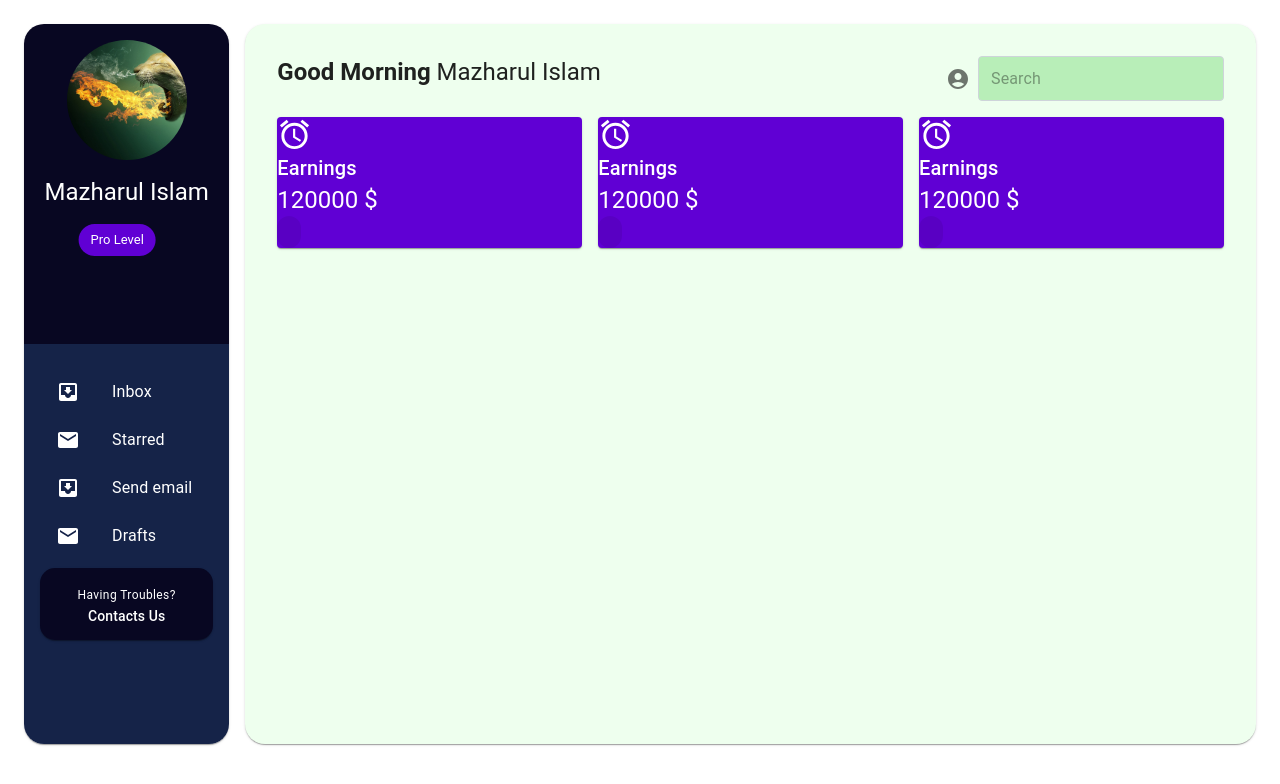
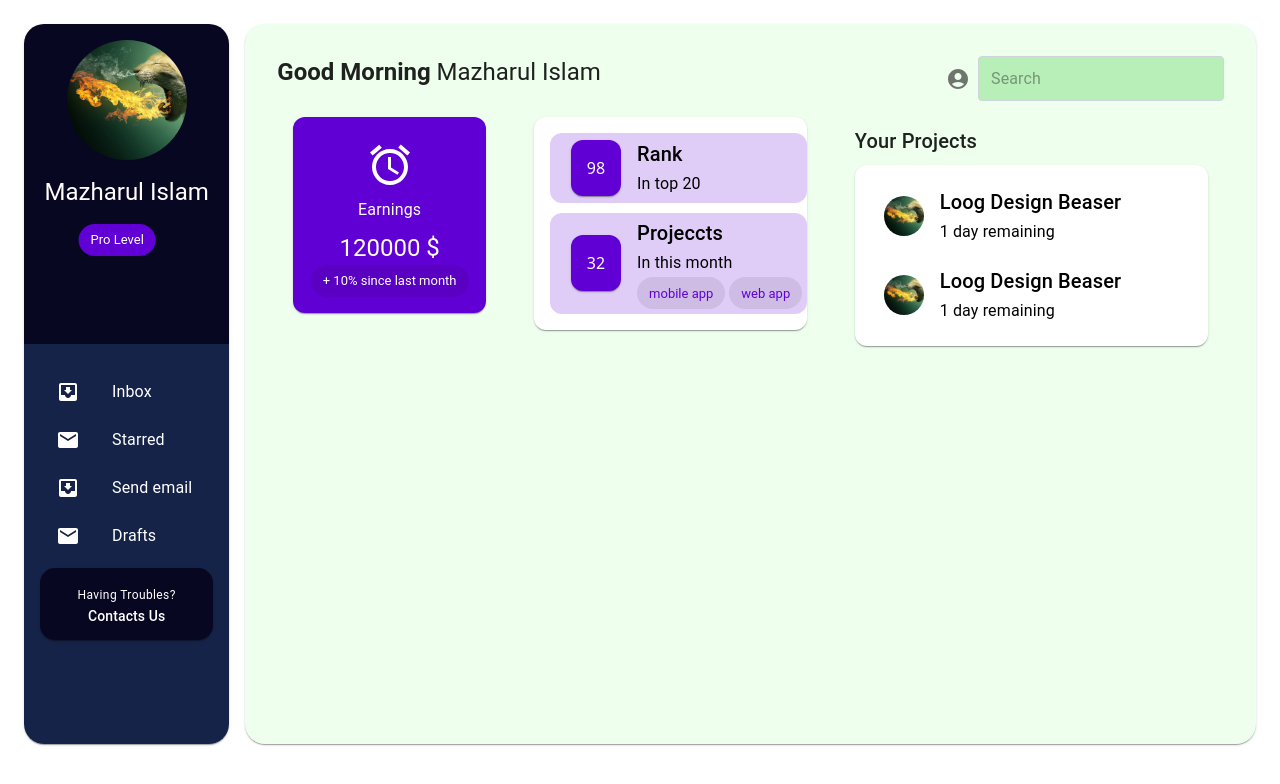
Before and after one commit to nahidnstu12/fullstack-army-frontend, a React (Vite) app: page /mui-designs in a window 1280 px wide. Shown: the top 784 px of the page. Built offline with nearby package versions, Linux system fonts and the light colour scheme.

Commit message:
box added

```diff
--- a/src/pages/mui/index.jsx
+++ b/src/pages/mui/index.jsx
@@ -68,10 +68,36 @@ const StyledBox = styled(Box)((props) => ({
 }));
 const StyledPaper = styled(Paper)((props) => ({
   "&.paper": {
-    // width: "3rem",
-    // height: "3rem",
     color: props.color ?? "white",
     background: props.background ?? "white",
+    padding: "1rem",
+    margin: "0 1rem",
+    display: "grid",
+    gap: props.gap ?? "1px",
+    placeItems: props.center ? "center" : "",
+    borderRadius: "12px",
+    flexGrow: 1,
+  },
+}));
+const StyledSMPaper = styled(Paper)((props) => ({
+  "&.paper_sm": {
+    color: props.color ?? "white",
+    background: props.background ?? "white",
+    padding: "1rem",
+    margin: "0 1rem",
+    borderRadius: "12px",
+    alignSelf: "center",
+  },
+}));
+
+const StyledPaperBox = styled(Box)((props) => ({
+  "&.paper_box": {
+    color: props.color ?? "white",
+    background: props.background ?? "white",
+    display: "flex",
+    padding: "0.3rem",
+    borderRadius: "12px",
+    alignItems: "center"
   },
 }));
 const BootstrapInput = styled(InputBase)(({ theme }) => ({
@@ -171,29 +197,81 @@ const BodyContainer = () => {
           />
         </FormControl>
       </StyledBox>
+
       <Grid container spacing={2} py={2}>
-        <Grid item xs={12} sm={6} md={4}>
-          <StyledPaper className="paper" background="#6000d4">
-            <AccessAlarmsIcon fontSize="large" />
-            <Typography variant="h6">Earnings</Typography>
+        <Grid item xs={12} sm={6} md={3}>
+          <StyledPaper className="paper" background="#6000d4" center>
+            <AccessAlarmsIcon sx={{ fontSize: "3rem", mt: "0.5rem" }} />
+            <Typography variant="subtitle1" sx={{ py: "0.4rem" }}>
+              Earnings
+            </Typography>
             <Typography variant="h5">120000 $</Typography>
-            <Chip>+ 10% since last month</Chip>
+            <Chip label={"+ 10% since last month"} sx={{ color: "white" }} />
           </StyledPaper>
         </Grid>
         <Grid item xs={12} sm={6} md={4}>
-          <StyledPaper className="paper" background="#6000d4">
-            <AccessAlarmsIcon fontSize="large" />
-            <Typography variant="h6">Earnings</Typography>
-            <Typography variant="h5">120000 $</Typography>
-            <Chip>+ 10% since last month</Chip>
+          <StyledPaper className="paper" color="#333" gap={"10px"}>
+            <StyledPaperBox className={"paper_box"} background="#6000d433">
+              <StyledSMPaper className="paper_sm" background="#6000d4">
+                98
+              </StyledSMPaper>
+              <Box>
+                <Typography variant="h6" color={"black"}>
+                  Rank
+                </Typography>
+                <Typography variant="subtitle1" color={"black"}>
+                  In top 20
+                </Typography>
+              </Box>
+            </StyledPaperBox>
+
+            <StyledPaperBox className={"paper_box"} background="#6000d433">
+              <StyledSMPaper className="paper_sm" background="#6000d4">
+                32
+              </StyledSMPaper>
+              <Box>
+                <Typography variant="h6" color={"black"}>
+                  Projeccts
+                </Typography>
+                <Typography variant="subtitle1" color={"black"}>
+                  In this month
+                </Typography>
+                <Box sx={{ display: "flex", gap: "4px" }}>
+                  <Chip label={"mobile app"} sx={{ color: "#6000d4" }} />
+                  <Chip label={"web app"} sx={{ color: "#6000d4" }} />
+                </Box>
+              </Box>
+            </StyledPaperBox>
           </StyledPaper>
         </Grid>
-        <Grid item xs={12} sm={6} md={4}>
-          <StyledPaper className="paper" background="#6000d4">
-            <AccessAlarmsIcon fontSize="large" />
-            <Typography variant="h6">Earnings</Typography>
-            <Typography variant="h5">120000 $</Typography>
-            <Chip>+ 10% since last month</Chip>
+        <Grid item xs={12} sm={6} md={5}>
+          <Typography sx={{ margin: "0.5rem 1rem" }} variant="h6">
+            Your Projects
+          </Typography>
+          <StyledPaper className="paper" color="#333" gap="10px">
+            <StyledPaperBox className={"paper_box"} >
+              <Avatar alt="name" src="demo.jpg" sx={{ m: "0 .5rem", mr:"1rem" }} />
+              <Box>
+                <Typography variant="h6" color={"black"}>
+                 Loog Design Beaser
+                </Typography>
+                <Typography variant="subtitle1" color={"black"}>
+                 1 day remaining
+                </Typography>
+              </Box>
+            </StyledPaperBox>
+
+            <StyledPaperBox className={"paper_box"} >
+              <Avatar alt="name" src="demo.jpg" sx={{ m: "0 .5rem", mr:"1rem" }} />
+              <Box>
+                <Typography variant="h6" color={"black"}>
+                 Loog Design Beaser
+                </Typography>
+                <Typography variant="subtitle1" color={"black"}>
+                 1 day remaining
+                </Typography>
+              </Box>
+            </StyledPaperBox>
           </StyledPaper>
         </Grid>
       </Grid>
```
